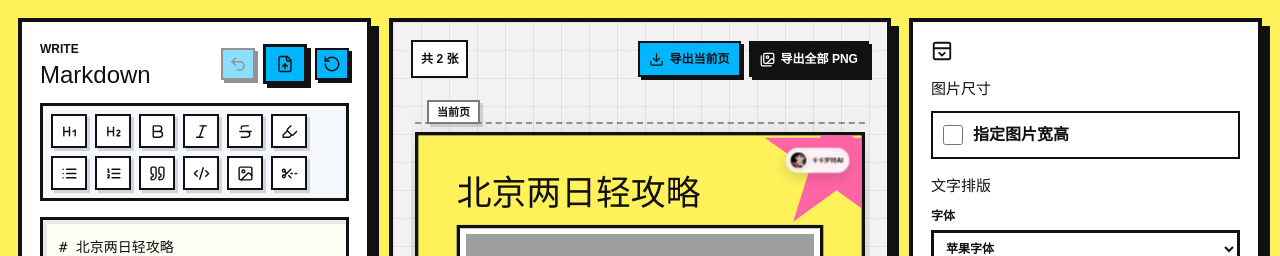
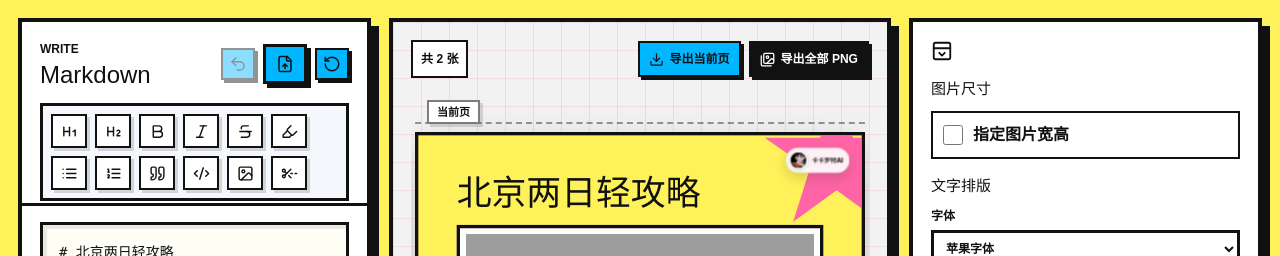
Before and after one commit to kklt-ai/kklt-ai-blog, a Next.js app: page / in a window 1280 px wide. Shown: the top 256 px of the page. Built offline with nearby package versions, Linux system fonts and the light colour scheme; grey boxes are pictures that could not be loaded; a small style sheet from the web is missing.

Commit message:
增加吸附特效。

```diff
--- a/src/app/globals.css
+++ b/src/app/globals.css
@@ -129,6 +129,19 @@ p {
   margin: 0;
   font-size: 24px;
   line-height: 1.05;
+}
+
+.editor-sticky-controls {
+  position: sticky;
+  top: 0;
+  z-index: 5;
+  display: flex;
+  flex-direction: column;
+  gap: 16px;
+  margin: -18px -18px 0;
+  padding: 18px 18px 2px;
+  background: var(--panel);
+  border-bottom: 3px solid var(--ink);
 }
 
 .toolbar {
@@ -960,6 +973,11 @@ button:focus-visible {
     flex-direction: column;
   }
 
+  .editor-sticky-controls {
+    margin: -12px -12px 0;
+    padding: 12px 12px 2px;
+  }
+
   .shortcut-grid,
   .dimension-row,
   .theme-grid {
--- a/src/components/EditorPanel.tsx
+++ b/src/components/EditorPanel.tsx
@@ -317,6 +317,7 @@ export function EditorPanel({
 
   return (
     <section className="workspace-panel editor-panel" aria-label="Markdown 编辑面板">
+      <div className="editor-sticky-controls">
         <div className="panel-heading">
           <div>
             <p className="eyebrow">Write</p>
@@ -390,6 +391,7 @@ export function EditorPanel({
             ),
           )}
         </div>
+      </div>
 
       <label className="sr-only" htmlFor="markdown-editor">
         Markdown 内容
```
Also changed, not shown: 1 other file (tests, documents, lock files or other folders). Lines whose indentation alone changed are shown as unchanged.
